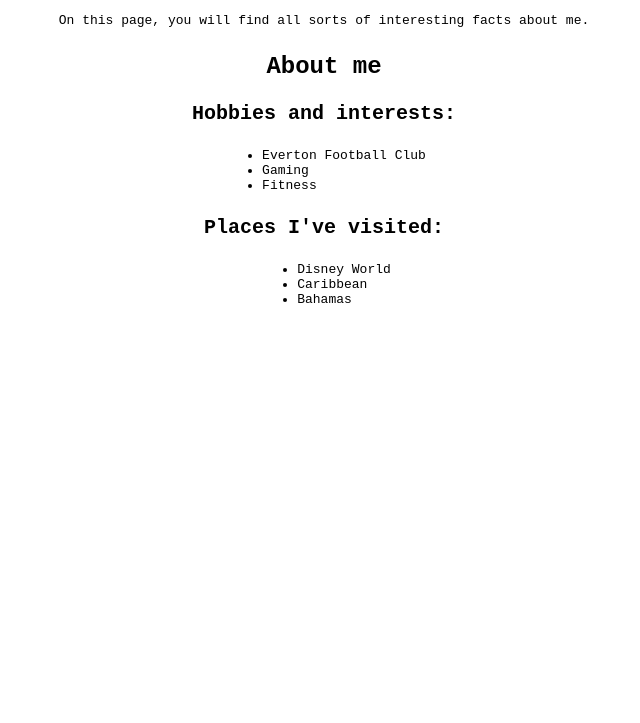
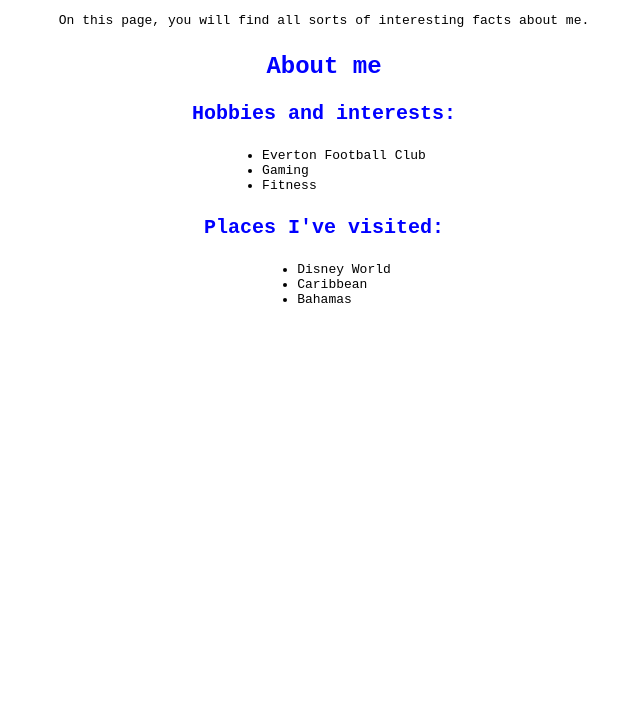
Before and after one commit to edgee89/git-fundamentals-lab, a plain HTML site: page index.html in a window 1280 px wide. Shown: the part 77-800 px from the top of the page, without its empty margins (316-956 px from the left). Drawn offline with Linux system fonts and the light colour scheme.

Commit message:
Modified colour scheme

```diff
--- a/styles.css
+++ b/styles.css
@@ -1,8 +1,8 @@
 :root {
   /* colours */
-  --background-color: rgb(255, 255, 255);
+  --background-color: rgb(255, 255, 255)
   --text-color: rgb(254, 251, 251), 0, 0);
-  --header-color: black;
+  --header-color: blue;
 
   /* typography */
   --font: monospace;
```
